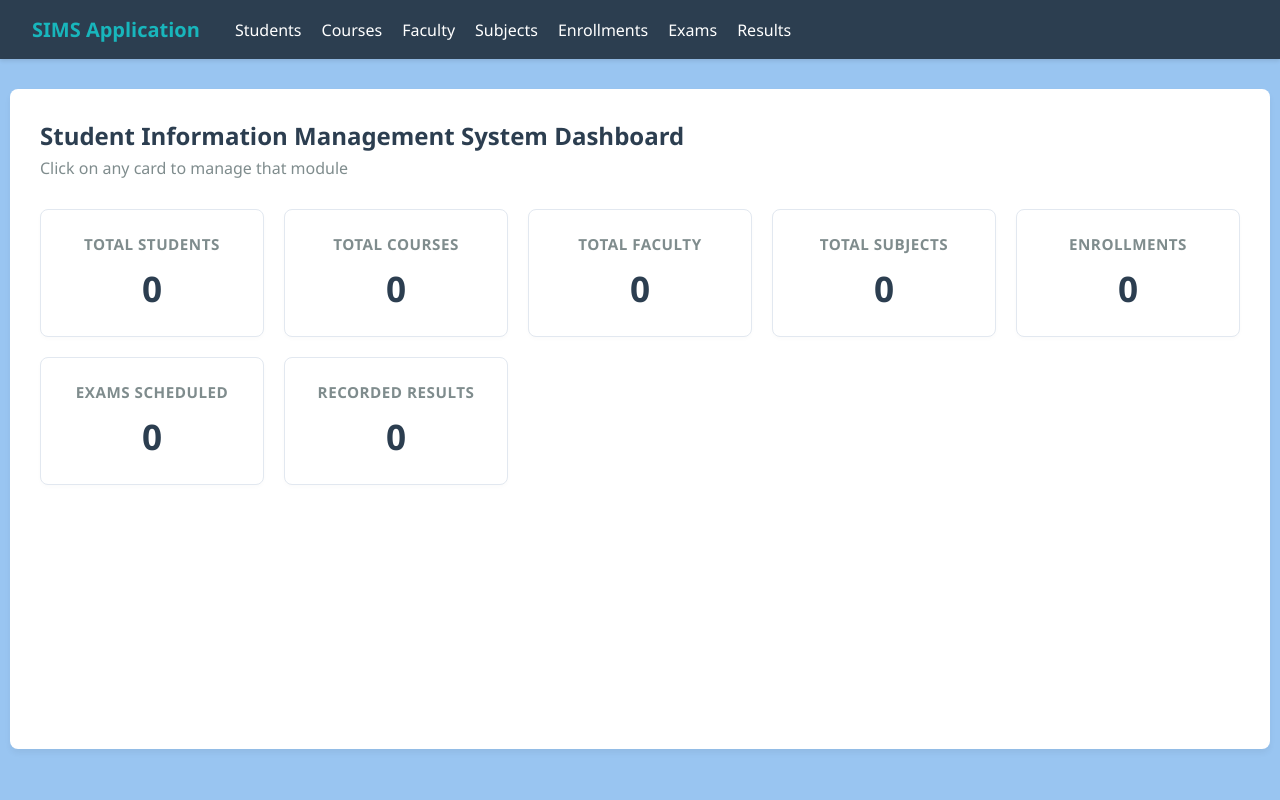
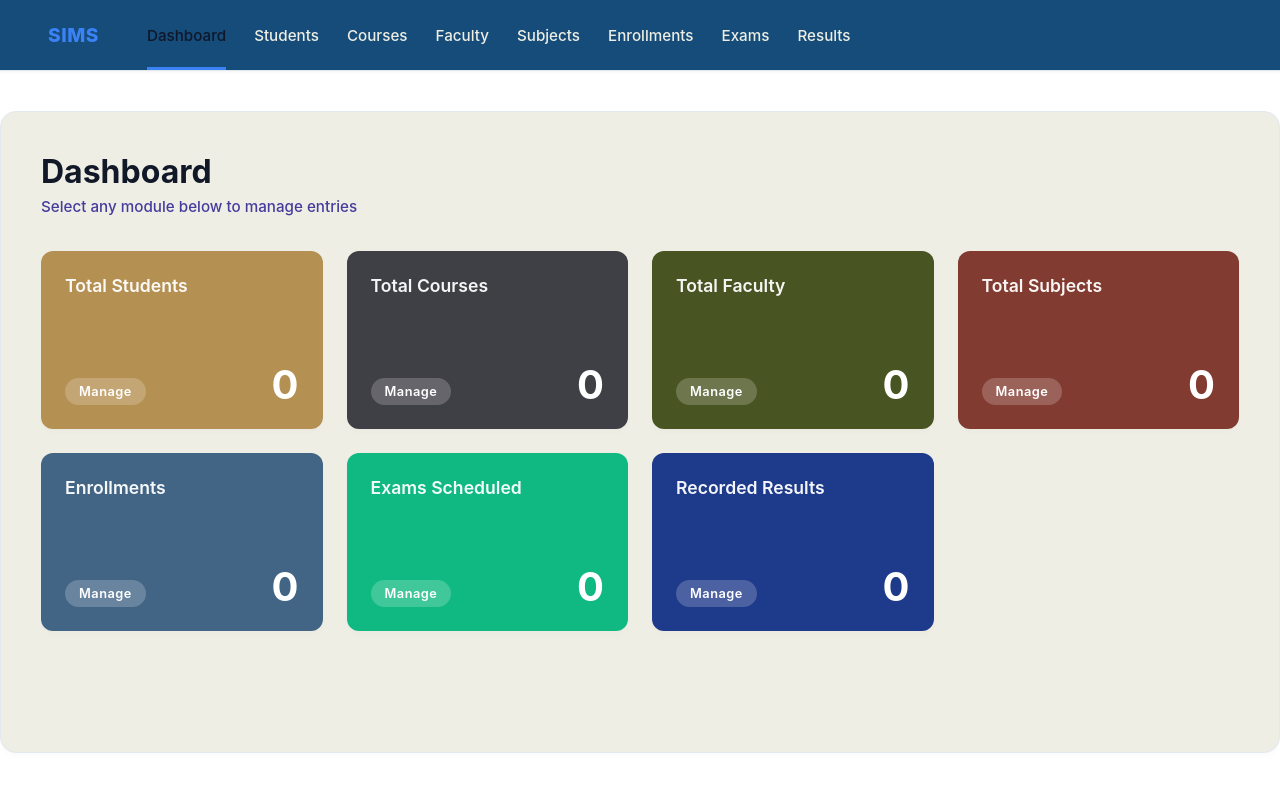
Before and after one commit to AdhikariDipika/PythonWebApp, a Django app: page / in a window 1280 px wide. Run offline with Django 5.2, Linux system fonts and the light colour scheme; data that the repository does not hold is empty.

Commit message:
UI change

```diff
--- a/sis_app/static/css/style.css
+++ b/sis_app/static/css/style.css
@@ -1,189 +1,311 @@
-/* Global Reset & Theme Variables */
+/* Global Reset & Modern Theme Variables */
 :root {
-    --primary-color: #2c3e50;
-    --secondary-color: #18b6bc;
-    --danger-color: #f30029;
-    --bg-color: #99c5f1;
-    --card-bg: #ffffff;
-    --text-color: #333333;
-    --border-color: #e2e8f0;
+    --primary-color: #0f172a;
+    --secondary-color: #3b82f6;
+    --bg-outer: #ffffff;       /* Tier 1: Outer background layout (replaces the blue) */
+    --bg-container: #eeeee4;   /* Tier 2: Main container background (replaces the green) */
+    --bg-element: #ffffff;     /* Tier 3: Inner block elements / header background */
+    --text-main: #334155;
+    --border-subtle: #e2e8f0;
 }
 
 body {
-    font-family: 'Segoe UI', Tahoma, Geneva, Verdana, sans-serif;
+    font-family: -apple-system, BlinkMacSystemFont, "Segoe UI", Roboto, sans-serif;
     margin: 0;
     padding: 0;
-    background-color: var(--bg-color);
-    color: var(--text-color);
+    background-color: var(--bg-outer);
+    color: var(--text-main);
+    -webkit-font-smoothing: antialiased;
 }
 
-/* Navigation Bar */
+/* Navigation Bar - Stays cleanly fixed at the very top */
 .navbar {
-    background-color: var(--primary-color);
-    padding: 1rem 2rem;
+    background-color: #154c79;
+    padding: 0 3rem;
+    height: 70px;
     display: flex;
-    gap: 20px;
     align-items: center;
-    box-shadow: 0 2px 4px rgba(0,0,0,0.1);
+    gap: 28px;
+    border-bottom: 1px solid var(--border-subtle);
+    box-shadow: 0 1px 3px 0 rgba(0, 0, 0, 0.05);
+}
+
+.navbar .brand {
+    font-size: 1.2rem;
+    font-weight: 800;
+    margin-right: 20px;
+    color: var(--secondary-color);
+    text-transform: uppercase;
+    letter-spacing: 0.5px;
 }
 
 .navbar a {
-    color: #ffffff;
+    color: #eeeee4;
     text-decoration: none;
     font-weight: 500;
+    font-size: 0.95rem;
+    height: 100%;
+    display: flex;
+    align-items: center;
+    position: relative;
     transition: color 0.2s ease;
 }
 
-.navbar a:hover {
-    color: var(--secondary-color);
+.navbar a:hover, .navbar a.active {
+    color: var(--primary-color);
 }
 
-.navbar .brand {
-    font-size: 1.25rem;
-    font-weight: 700;
-    margin-right: 15px;
-    color: var(--secondary-color);
+.navbar a.active::after {
+    content: '';
+    position: absolute;
+    bottom: 0;
+    left: 0;
+    right: 0;
+    height: 3px;
+    background-color: var(--secondary-color);
 }
 
-/* Layout Container */
+/* Layout Container - The cleanly separated middle frame panel */
 .container {
-    max-width: 1200px;
-    margin: 30px auto;
-    padding: 30px;
-    background-color: #ffffff;
-    border-radius: 8px;
-    box-shadow: 0 4px 6px rgba(0, 0, 0, 0.05);
-    min-height: 75vh;
+    max-width: 1240px;
+    margin: 40px auto;
+    padding: 40px;
+    background-color: var(--bg-container);
+    border-radius: 16px;
+    border: 1px solid var(--border-subtle);
+    box-shadow: 0 4px 6px -1px rgba(0, 0, 0, 0.02), 0 2px 4px -1px rgba(0, 0, 0, 0.01);
+    min-height: 70vh;
+}
+
+/* Header Content Block Panel */
+.dashboard-header-block {
+    background-color: var(--bg-element);
+    border: 1px solid var(--border-subtle);
+    border-radius: 12px;
+    padding: 24px 32px;
+    margin-bottom: 35px;
 }
 
 /* Dashboard Metrics Grid & Cards */
 .card-grid {
     display: grid;
-    grid-template-columns: repeat(auto-fit, minmax(220px, 1fr));
-    gap: 20px;
-    margin-top: 20px;
+    grid-template-columns: repeat(auto-fill, minmax(280px, 1fr));
+    gap: 24px;
+}
+
+.metric-card-link {
+    text-decoration: none;
+    display: block;
 }
 
 .metric-card {
-    background: var(--card-bg);
-    border: 1px solid var(--border-color);
-    border-radius: 8px;
+    border-radius: 12px;
     padding: 24px;
-    text-align: center;
-    box-shadow: 0 2px 4px rgba(0,0,0,0.02);
-    transition: transform 0.2s ease, box-shadow 0.2s ease;
+    min-height: 130px;
+    display: flex;
+    flex-direction: column;
+    justify-content: space-between;
+    box-shadow: 0 4px 6px -1px rgba(0, 0, 0, 0.02);
+    transition: transform 0.2s cubic-bezier(0.4, 0, 0.2, 1), box-shadow 0.2s ease;
 }
 
 .metric-card:hover {
-    transform: translateY(-5px);
-    box-shadow: 0 8px 15px rgba(0,0,0,0.06);
+    transform: translateY(-4px);
+    box-shadow: 0 10px 15px -3px rgba(0, 0, 0, 0.05), 0 4px 6px -2px rgba(0, 0, 0, 0.03);
 }
 
 .metric-card h3 {
-    margin: 0 0 10px 0;
-    color: #7f8c8d;
-    font-size: 0.95rem;
-    text-transform: uppercase;
+    margin: 0;
+    color: rgba(255, 255, 255, 0.95);
+    font-size: 1.1rem;
+    font-weight: 600;
+}
+
+.metric-card-bottom {
+    display: flex;
+    justify-content: space-between;
+    align-items: flex-end;
+    margin-top: auto;
+}
+
+.metric-card .value {
+    font-size: 2.5rem;
+    font-weight: 700;
+    color: #ffffff;
+    margin: 0;
+    line-height: 1;
+}
+
+.card-badge {
+    background-color: rgba(255, 255, 255, 0.2);
+    color: #ffffff;
+    padding: 6px 14px;
+    border-radius: 20px;
+    font-size: 0.8rem;
+    font-weight: 600;
     letter-spacing: 0.5px;
 }
 
-.metric-card .value {
-    font-size: 2.2rem;
-    font-weight: 700;
-    color: var(--primary-color);
-    margin: 0;
+/* Modern Minimalist Multi-Color Palette Roles */
+/* .metric-card-link:nth-child(1) .metric-card { background-color: #e15b7f; }
+.metric-card-link:nth-child(2) .metric-card { background-color: #3f3f46; }
+.metric-card-link:nth-child(3) .metric-card { background-color: #f2934b; }
+.metric-card-link:nth-child(4) .metric-card { background-color: #3b82f6; }
+.metric-card-link:nth-child(5) .metric-card { background-color: #6366f1; }
+.metric-card-link:nth-child(6) .metric-card { background-color: #10b981; }
+.metric-card-link:nth-child(7) .metric-card { background-color: #1e3a8a; } */
+.metric-card-link:nth-child(1) .metric-card { background-color: #b59053; }
+.metric-card-link:nth-child(2) .metric-card { background-color: #3f3f46; }
+.metric-card-link:nth-child(3) .metric-card { background-color: #485421; }
+.metric-card-link:nth-child(4) .metric-card { background-color: #823b31; }
+.metric-card-link:nth-child(5) .metric-card { background-color: #426585; }
+.metric-card-link:nth-child(6) .metric-card { background-color: #10b981; }
+.metric-card-link:nth-child(7) .metric-card { background-color: #1e3a8a; }
+
+/* =========================================
+   Modern "Pop-Out" Data Tables
+   ========================================= */
+table {
+    width: 100%;
+    border-collapse: separate; /* Allows border-radius on the table */
+    border-spacing: 0;
+    margin: 30px 0;
+    background-color: #ffffff;
+    border-radius: 12px;
+    overflow: hidden; /* Keeps the rounded corners intact */
+    box-shadow: 0 8px 20px -4px rgba(79, 70, 229, 0.15), 0 4px 10px -4px rgba(0, 0, 0, 0.05); /* Colored floating shadow */
 }
 
-/* Standardized Buttons */
+/* Vibrant header to make the table stand out */
+th {
+    background-color: #5682a6; /* Modern deep indigo pop color */
+    color: #ffffff;
+    font-weight: 600;
+    padding: 16px;
+    text-align: left;
+    font-size: 0.9rem;
+    letter-spacing: 0.5px;
+    text-transform: uppercase;
+}
+
+td {
+    padding: 16px;
+    border-bottom: 1px solid #e2e8f0;
+    color: #334155;
+    font-size: 0.95rem;
+    transition: background-color 0.2s ease, color 0.2s ease;
+}
+
+/* Clean up the bottom of the table */
+tr:last-child td {
+    border-bottom: none;
+}
+
+/* Subtle alternate row backgrounds for readability */
+/* tr:nth-child(even) td {
+    background-color: #c7e3ff;
+} */
+
+/* Interactive hover state matching the header's theme */
+tr:hover td {
+    background-color: #a4b9ff; /* Very light indigo tint */
+    color: #1e1b4b; /* Deepened text color for contrast */
+}
+
+/* =========================================
+   Standardized Modern Buttons
+   ========================================= */
 .btn {
-    display: inline-block;
+    display: inline-flex;
+    align-items: center;
+    justify-content: center;
     padding: 10px 20px;
-    background-color: var(--secondary-color);
-    color: white;
+    background-color: #2f80c2;
+    color: #ffffff;
     text-decoration: none;
-    border-radius: 6px;
-    font-weight: 500;
-    border: none;
+    border-radius: 8px;
+    font-weight: 600;
+    font-size: 0.95rem;
+    border: 1px solid transparent;
     cursor: pointer;
-    transition: background 0.2s ease;
+    transition: all 0.2s ease;
+    box-shadow: 0 1px 2px rgba(0, 0, 0, 0.05);
 }
 
 .btn:hover {
-    filter: brightness(0.9);
+    background-color: #6ab8f7;
+    transform: translateY(-1px);
+    box-shadow: 0 4px 6px -1px rgba(0, 0, 0, 0.1), 0 2px 4px -1px rgba(0, 0, 0, 0.06);
 }
 
-.btn-danger {
-    background-color: var(--danger-color);
+/* Secondary Button (Cancel/Back actions) */
+.btn-secondary {
+    background-color: #ffffff;
+    color: #475569;
+    border: 1px solid #cbd5e1;
 }
 
-/* Clean Form Component Layout */
+.btn-secondary:hover {
+    background-color: #f8fafc;
+    color: #0f172a;
+    border-color: #94a3b8;
+}
+
+/* Danger Button (Delete actions) */
+.btn-danger {
+    background-color: #ef4444; /* Modern red */
+    color: #ffffff;
+}
+
+.btn-danger:hover {
+    background-color: #6d2020;
+}
+
+/* =========================================
+   Clean Form Component Layout & Inputs
+   ========================================= */
 form p {
-    margin-bottom: 20px;
+    margin-bottom: 24px;
 }
 
 form label {
     display: block;
     font-weight: 600;
     margin-bottom: 8px;
-    color: var(--primary-color);
+    color: #1e293b; /* Deep slate for readability */
+    font-size: 0.95rem;
 }
 
+/* Modern Inputs, Selects, and Textareas */
 form input[type="text"],
 form input[type="email"],
 form input[type="number"],
 form input[type="date"],
+form input[type="password"],
 form select,
 form textarea {
     width: 100%;
-    padding: 10px;
-    border: 1px solid var(--border-color);
-    border-radius: 6px;
+    padding: 12px 16px;
+    border: 1px solid #cbd5e1;
+    border-radius: 8px;
     box-sizing: border-box;
     font-size: 1rem;
-    background-color: #fff;
+    background-color: #ffffff;
+    color: #334155;
+    transition: border-color 0.2s ease, box-shadow 0.2s ease;
 }
 
-form input:focus, form select:focus, form textarea:focus {
+/* Focus state with modern glow ring */
+form input:focus,
+form select:focus,
+form textarea:focus {
     outline: none;
-    border-color: var(--secondary-color);
-    box-shadow: 0 0 0 3px rgba(24, 188, 156, 0.15);
+    border-color: #3b82f6;
+    box-shadow: 0 0 0 3px rgba(59, 130, 246, 0.15);
 }
 
-/* Uniform Data Tables */
-table {
-    width: 100%;
-    border-collapse: collapse;
-    margin-top: 20px;
-    margin-bottom: 20px;
+/* Placeholder text styling */
+form input::placeholder,
+form textarea::placeholder {
+    color: #94a3b8;
 }
-
-th {
-    background-color: #f1f5f9;
-    color: var(--primary-color);
-    font-weight: 600;
-    padding: 14px;
-    text-align: left;
-    border-bottom: 2px solid var(--border-color);
-}
-
-td {
-    padding: 14px;
-    border-bottom: 1px solid var(--border-color);
-    color: #4a5568;
-}
-
-tr:hover td {
-    background-color: #f8fafc;
-}
-/* Clickable Dashboard Card Styles */
-.metric-card-link {
-    text-decoration: none; /* Removes the default hyperlink underline */
-    display: block;        /* Makes sure the anchor matches the full container dimensions */
-    color: inherit;        /* Retains our original text colors */
-}
-
-.metric-card-link:hover .metric-card {
-    border-color: var(--secondary-color); /* Changes card border to green on hover */
-    background-color: #fafbfc;            /* Changes background tint slightly */
-    cursor: pointer;
-}
--- a/sis_app/templates/base.html
+++ b/sis_app/templates/base.html
@@ -8,16 +8,27 @@
     <link rel="stylesheet" href="{% static 'css/style.css' %}">
 </head>
 <body>
+<!-- Top-level Navigation layer -->
     <div class="navbar">
-        <a href="{% url 'dashboard' %}" class="brand">SIMS Application</a>
-        <a href="{% url 'student_list' %}">Students</a>
-        <a href="{% url 'course_list' %}">Courses</a>
-        <a href="{% url 'faculty_list' %}">Faculty</a>
-        <a href="{% url 'subject_list' %}">Subjects</a>
-        <a href="{% url 'enrollment_list' %}">Enrollments</a>
-        <a href="{% url 'exam_list' %}">Exams</a>
-        <a href="{% url 'result_list' %}">Results</a>
+        <a href="{% url 'dashboard' %}" class="brand">SIMS</a>
+
+        <a href="{% url 'dashboard' %}" class="{% if request.resolver_match.url_name == 'dashboard' %}active{% endif %}">Dashboard</a>
+
+        <a href="{% url 'student_list' %}" class="{% if 'student' in request.resolver_match.url_name %}active{% endif %}">Students</a>
+
+        <a href="{% url 'course_list' %}" class="{% if 'course' in request.resolver_match.url_name %}active{% endif %}">Courses</a>
+
+        <a href="{% url 'faculty_list' %}" class="{% if 'faculty' in request.resolver_match.url_name %}active{% endif %}">Faculty</a>
+
+        <a href="{% url 'subject_list' %}" class="{% if 'subject' in request.resolver_match.url_name %}active{% endif %}">Subjects</a>
+
+        <a href="{% url 'enrollment_list' %}" class="{% if 'enrollment' in request.resolver_match.url_name %}active{% endif %}">Enrollments</a>
+
+        <a href="{% url 'exam_list' %}" class="{% if 'exam' in request.resolver_match.url_name %}active{% endif %}">Exams</a>
+
+        <a href="{% url 'result_list' %}" class="{% if 'result' in request.resolver_match.url_name %}active{% endif %}">Results</a>
     </div>
+
     <div class="container">
         {% block content %}{% endblock %}
     </div>
--- a/sis_app/templates/dashboard.html
+++ b/sis_app/templates/dashboard.html
@@ -1,58 +1,79 @@
 {% extends 'base.html' %}
 
 {% block content %}
-<div style="margin-bottom: 30px;">
-    <h2 style="margin: 0; color: #2c3e50;">Student Information Management System Dashboard</h2>
-    <p style="color: #7f8c8d; margin: 5px 0 0 0;">Click on any card to manage that module </p>
+<div style="margin-bottom: 35px;">
+    <h2 style="margin: 0; font-size: 2rem; font-weight: 700; color: #111827;"> Dashboard</h2>
+    <p style="color: #453c9e; margin: 6px 0 0 0; font-weight: 500; font-size: 0.95rem;">Select any module below to manage entries</p>
 </div>
 
 <div class="card-grid">
     <a href="{% url 'student_list' %}" class="metric-card-link">
         <div class="metric-card">
             <h3>Total Students</h3>
+            <div class="metric-card-bottom">
+                <span class="card-badge">Manage</span>
                 <p class="value">{{ total_students }}</p>
+            </div>
         </div>
     </a>
 
     <a href="{% url 'course_list' %}" class="metric-card-link">
         <div class="metric-card">
             <h3>Total Courses</h3>
+            <div class="metric-card-bottom">
+                <span class="card-badge">Manage</span>
                 <p class="value">{{ total_courses }}</p>
+            </div>
         </div>
     </a>
 
     <a href="{% url 'faculty_list' %}" class="metric-card-link">
         <div class="metric-card">
             <h3>Total Faculty</h3>
+            <div class="metric-card-bottom">
+                <span class="card-badge">Manage</span>
                 <p class="value">{{ total_faculty }}</p>
+            </div>
         </div>
     </a>
 
     <a href="{% url 'subject_list' %}" class="metric-card-link">
         <div class="metric-card">
             <h3>Total Subjects</h3>
+            <div class="metric-card-bottom">
+                <span class="card-badge">Manage</span>
                 <p class="value">{{ total_subjects }}</p>
+            </div>
         </div>
     </a>
 
     <a href="{% url 'enrollment_list' %}" class="metric-card-link">
         <div class="metric-card">
             <h3>Enrollments</h3>
+            <div class="metric-card-bottom">
+                <span class="card-badge">Manage</span>
                 <p class="value">{{ total_enrollments }}</p>
+            </div>
         </div>
     </a>
 
     <a href="{% url 'exam_list' %}" class="metric-card-link">
         <div class="metric-card">
             <h3>Exams Scheduled</h3>
+            <div class="metric-card-bottom">
+                <span class="card-badge">Manage</span>
                 <p class="value">{{ total_exams }}</p>
+            </div>
         </div>
     </a>
 
     <a href="{% url 'result_list' %}" class="metric-card-link">
         <div class="metric-card">
             <h3>Recorded Results</h3>
+            <div class="metric-card-bottom">
+                <span class="card-badge">Manage</span>
                 <p class="value">{{ total_results }}</p>
+            </div>
         </div>
     </a>
 </div>
```
Lines whose indentation alone changed are shown as unchanged.
